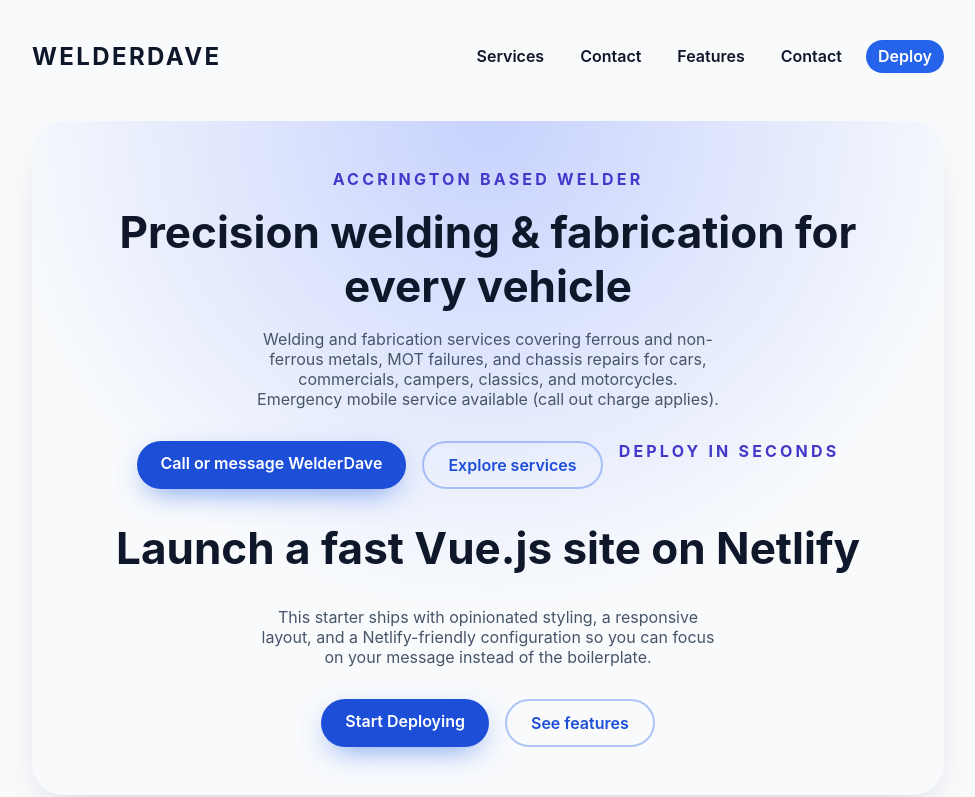
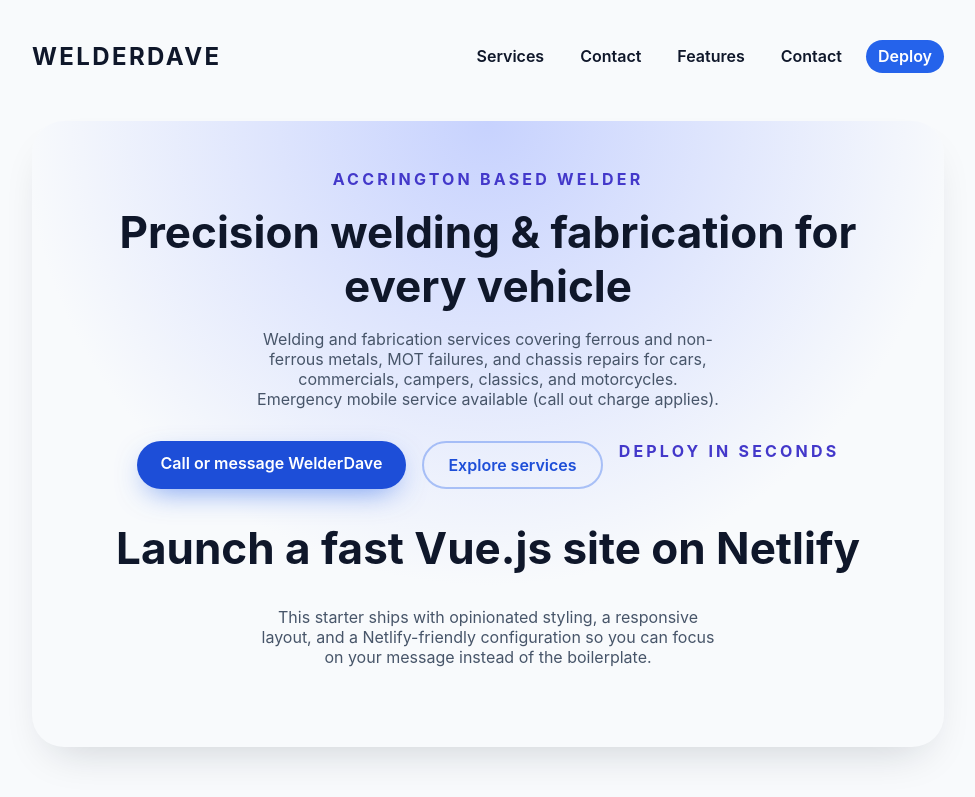
Before and after one commit to jenkinchris11/WelderDave, a Vue app in the folder vue-netlify/: page / in a window 1280 px wide. Shown: the top 797 px of the page, without its empty margins (152-1127 px from the left). Built offline with nearby package versions, Linux system fonts and the light colour scheme.

Commit message:
Update HeroSection.vue

```diff
--- a/vue-netlify/src/components/HeroSection.vue
+++ b/vue-netlify/src/components/HeroSection.vue
@@ -16,12 +16,6 @@
       This starter ships with opinionated styling, a responsive layout, and a Netlify-friendly
       configuration so you can focus on your message instead of the boilerplate.
     </p>
-    </div>
-    <div class="hero__actions">
-      <a class="primary" href="https://app.netlify.com/start" target="_blank" rel="noreferrer">
-        Start Deploying
-      </a>
-      <a class="secondary" href="#features">See features</a>
     </div>
   </section>
 </template>
```
